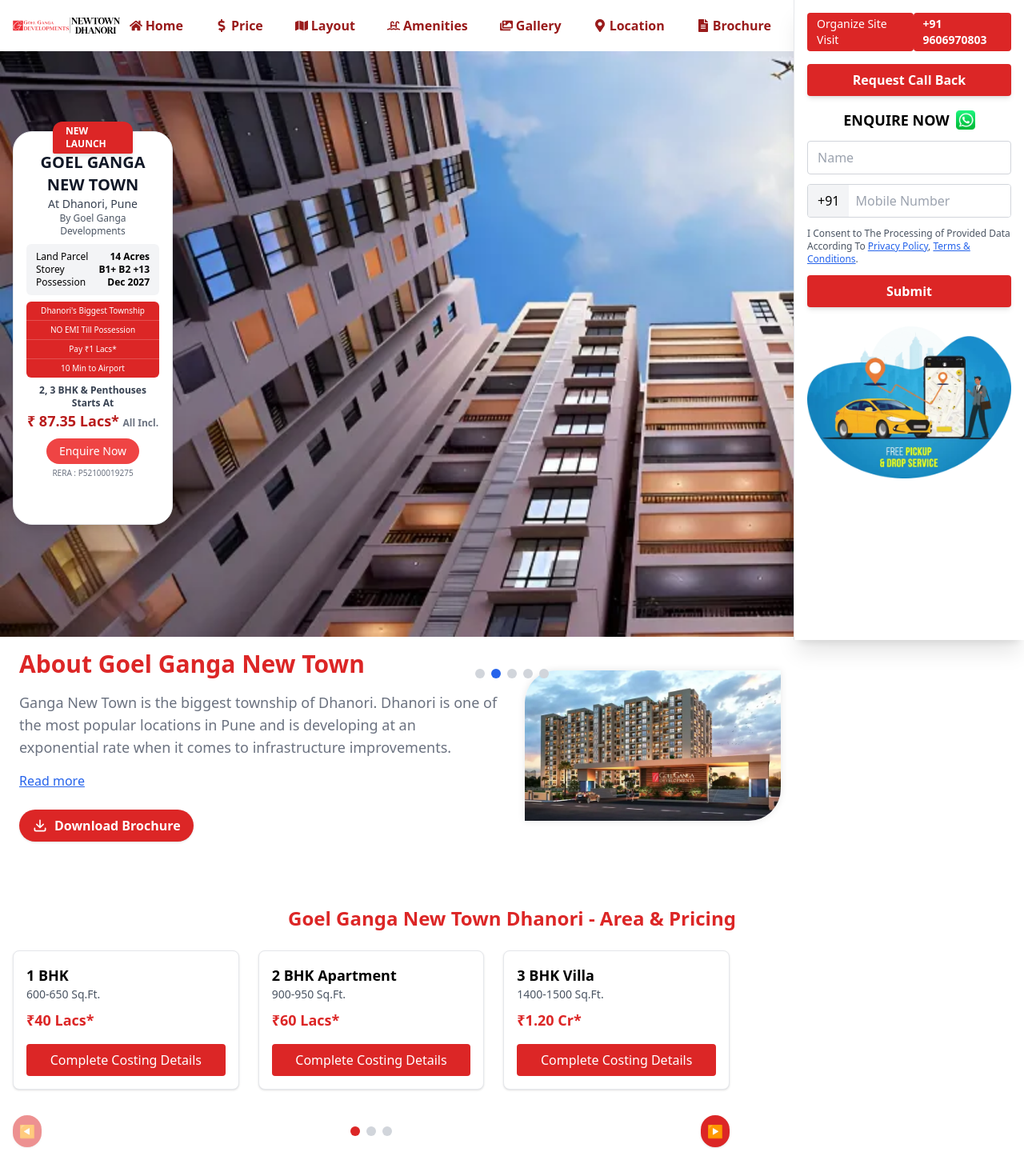
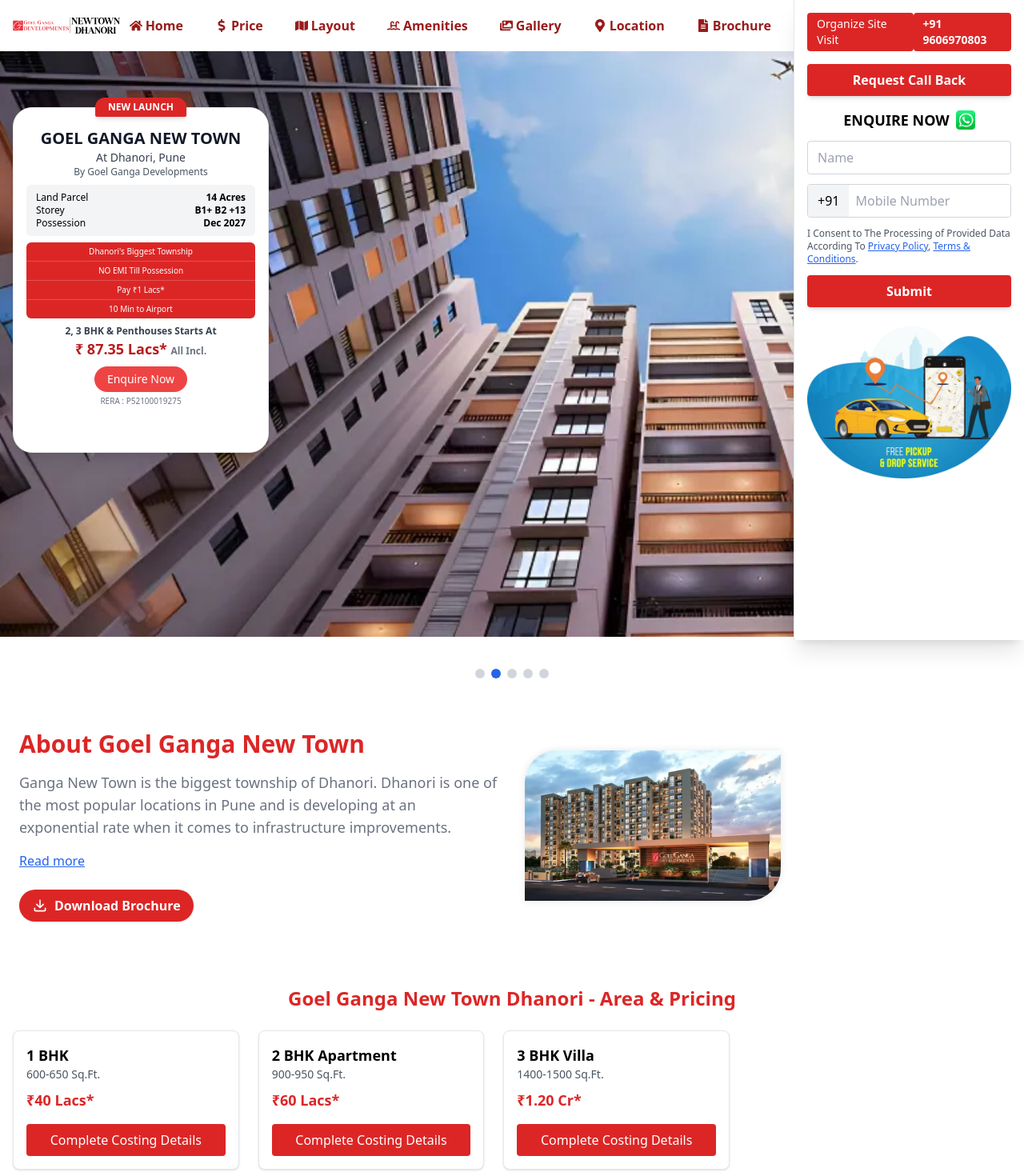
Before and after one commit to anuskas05/prrrominds, a React (Vite) app: page / in a window 1280 px wide. Shown: the top 1470 px of the page at 80% size. Built offline with nearby package versions, Linux system fonts and the light colour scheme.

Commit message:
commit change

```diff
--- a/src/App.jsx
+++ b/src/App.jsx
@@ -24,7 +24,7 @@
       </div>
 
       {/* Add margin-top to avoid overlap with HeroImageSlider */}
-      <div className="mt-[200px]">
+      <div className="mt-[300px]">
         <AboutGoelGanga />
       </div>
 
--- a/src/components/PropertyInfo.jsx
+++ b/src/components/PropertyInfo.jsx
@@ -90,7 +90,8 @@
       )}
 
       {/* Card */}
-      <div className="relative w-90 sm:w-90 lg:w-72 xl:w-[200px] xl:h-[300px] transform -translate-y-120">
+      <div className="relative w-[90%] sm:w-[400px] md:w-[450px] lg:w-72 xl:w-[320px] xl:h-[200px] mx-auto lg:mx-0 transform lg:-translate-y-20">
+
 
 
 
```
